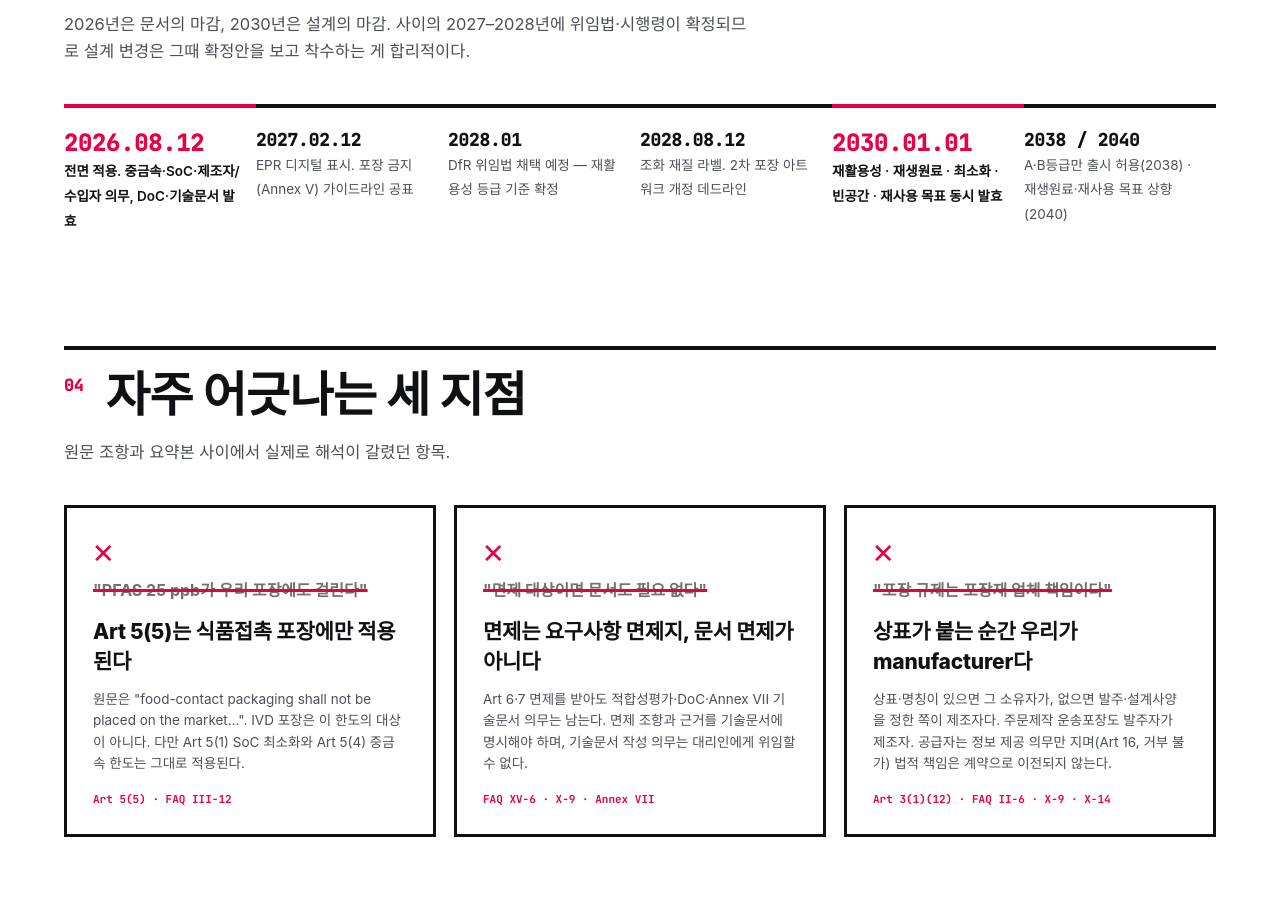
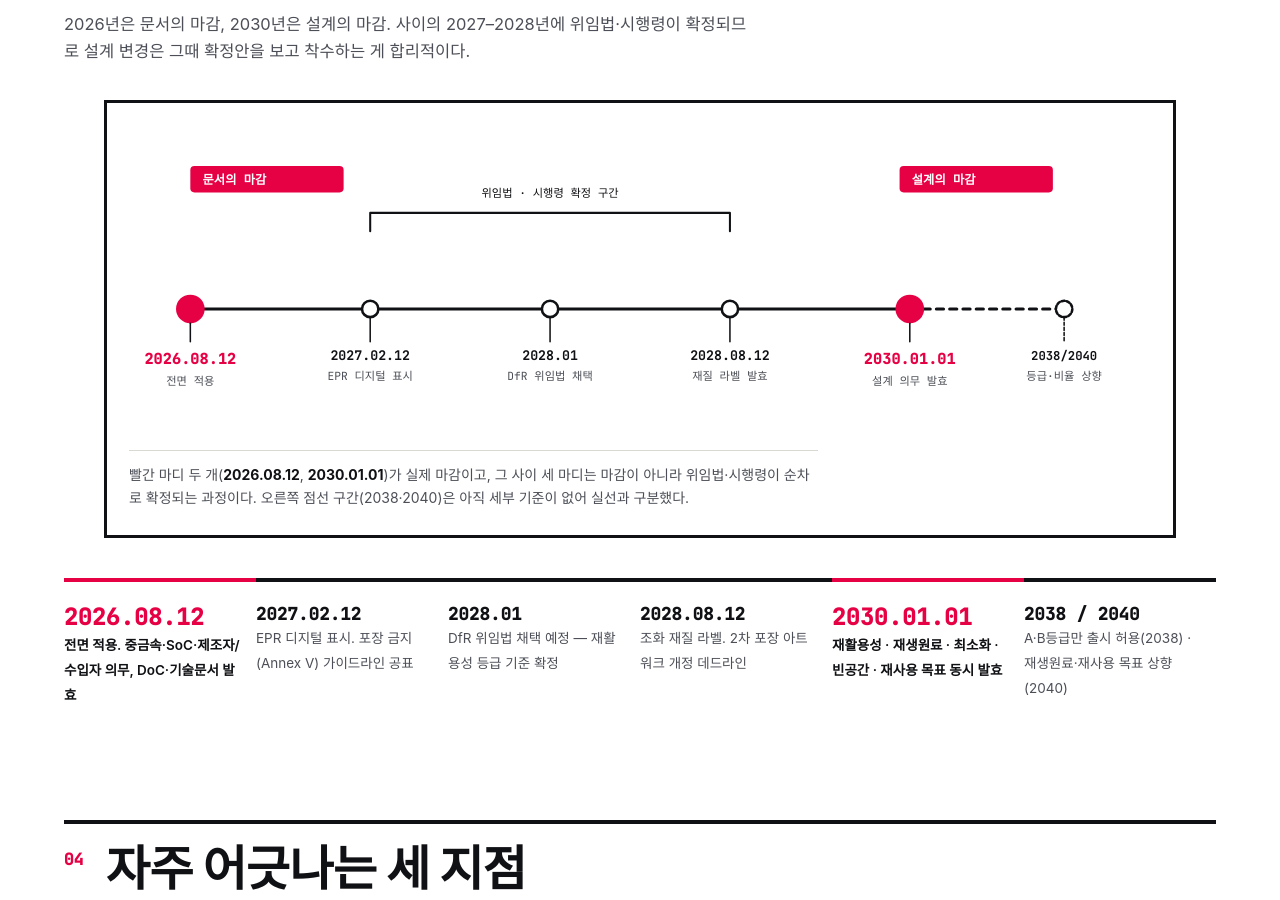
Before and after one commit to mungbws1031/ppwr-ivd-packaging, a plain HTML site: page index.html in a window 1280 px wide. Shown: the part 3960-4860 px from the top of the page. Drawn offline with Linux system fonts and the light colour scheme; a web font is replaced by a local one.

Commit message:
feat: 03 두 개의 마감 섹션에 타임라인 다이어그램 추가
Co-Authored-By: Claude Sonnet 5 <noreply@anthropic.com>

```diff
--- a/index.html
+++ b/index.html
@@ -433,6 +433,67 @@ footer .warn{color:#fff!important;font-weight:700;display:block;margin-top:14px;
 <section>
   <div class="sechead" data-rv><span class="secnum">03</span><h2>두 개의 마감</h2></div>
   <p class="sublede" data-rv>2026년은 문서의 마감, 2030년은 설계의 마감. 사이의 2027–2028년에 위임법·시행령이 확정되므로 설계 변경은 그때 확정안을 보고 착수하는 게 합리적이다.</p>
+
+  <figure class="layerfig" data-rv>
+    <svg viewBox="0 0 1000 300" role="img" aria-label="2026년 8월 12일 문서 마감과 2030년 1월 1일 설계 마감이라는 두 개의 큰 마감 사이에, 2027~2028년 위임법·시행령 확정 구간이 있고 그 뒤로 2038·2040년의 불확실한 상향 구간이 점선으로 이어지는 타임라인">
+      <g stroke-linejoin="round" stroke-linecap="round">
+        <!-- 확정 구간 브래킷 -->
+        <path d="M236,86 h352 M236,86 v18 M588,86 v18" fill="none" stroke="currentColor" stroke-width="2"/>
+        <text x="412" y="70" class="mono" text-anchor="middle" font-size="11" fill="var(--ink)">위임법 · 시행령 확정 구간</text>
+
+        <!-- 두 마감 칩 -->
+        <rect x="60" y="40" width="150" height="26" rx="4" fill="var(--red)"/>
+        <text x="72" y="58" class="mono" font-size="12" font-weight="700" fill="#fff">문서의 마감</text>
+        <rect x="754" y="40" width="150" height="26" rx="4" fill="var(--red)"/>
+        <text x="766" y="58" class="mono" font-size="12" font-weight="700" fill="#fff">설계의 마감</text>
+
+        <!-- 축 -->
+        <line x1="60" y1="180" x2="764" y2="180" stroke="currentColor" stroke-width="3"/>
+        <line x1="764" y1="180" x2="915" y2="180" stroke="currentColor" stroke-width="3" stroke-dasharray="7 6"/>
+
+        <!-- 마디: 2026.08.12 (앵커) -->
+        <circle cx="60" cy="180" r="14" fill="var(--red)"/>
+        <line x1="60" y1="194" x2="60" y2="212" stroke="currentColor" stroke-width="1.5"/>
+        <text x="60" y="234" class="mono" text-anchor="middle" font-size="15" font-weight="800" fill="var(--red)">2026.08.12</text>
+        <text x="60" y="254" class="mono" text-anchor="middle" font-size="11" fill="#4C4F57">전면 적용</text>
+
+        <!-- 마디: 2027.02.12 -->
+        <circle cx="236" cy="180" r="8" fill="#fff" stroke="currentColor" stroke-width="2.5"/>
+        <line x1="236" y1="188" x2="236" y2="212" stroke="currentColor" stroke-width="1.5"/>
+        <text x="236" y="230" class="mono" text-anchor="middle" font-size="13" font-weight="700" fill="var(--ink)">2027.02.12</text>
+        <text x="236" y="250" class="mono" text-anchor="middle" font-size="11" fill="#4C4F57">EPR 디지털 표시</text>
+
+        <!-- 마디: 2028.01 -->
+        <circle cx="412" cy="180" r="8" fill="#fff" stroke="currentColor" stroke-width="2.5"/>
+        <line x1="412" y1="188" x2="412" y2="212" stroke="currentColor" stroke-width="1.5"/>
+        <text x="412" y="230" class="mono" text-anchor="middle" font-size="13" font-weight="700" fill="var(--ink)">2028.01</text>
+        <text x="412" y="250" class="mono" text-anchor="middle" font-size="11" fill="#4C4F57">DfR 위임법 채택</text>
+
+        <!-- 마디: 2028.08.12 -->
+        <circle cx="588" cy="180" r="8" fill="#fff" stroke="currentColor" stroke-width="2.5"/>
+        <line x1="588" y1="188" x2="588" y2="212" stroke="currentColor" stroke-width="1.5"/>
+        <text x="588" y="230" class="mono" text-anchor="middle" font-size="13" font-weight="700" fill="var(--ink)">2028.08.12</text>
+        <text x="588" y="250" class="mono" text-anchor="middle" font-size="11" fill="#4C4F57">재질 라벨 발효</text>
+
+        <!-- 마디: 2030.01.01 (앵커) -->
+        <circle cx="764" cy="180" r="14" fill="var(--red)"/>
+        <line x1="764" y1="194" x2="764" y2="212" stroke="currentColor" stroke-width="1.5"/>
+        <text x="764" y="234" class="mono" text-anchor="middle" font-size="15" font-weight="800" fill="var(--red)">2030.01.01</text>
+        <text x="764" y="254" class="mono" text-anchor="middle" font-size="11" fill="#4C4F57">설계 의무 발효</text>
+
+        <!-- 마디: 2038 / 2040 (불확실 구간) -->
+        <circle cx="915" cy="180" r="8" fill="#fff" stroke="currentColor" stroke-width="2.5" stroke-dasharray="3 2"/>
+        <line x1="915" y1="188" x2="915" y2="212" stroke="currentColor" stroke-width="1.5" stroke-dasharray="3 2"/>
+        <text x="915" y="230" class="mono" text-anchor="middle" font-size="12" font-weight="700" fill="var(--ink)">2038/2040</text>
+        <text x="915" y="250" class="mono" text-anchor="middle" font-size="11" fill="#4C4F57">등급·비율 상향</text>
+      </g>
+    </svg>
+    <figcaption>
+      빨간 마디 두 개(<b>2026.08.12</b>, <b>2030.01.01</b>)가 실제 마감이고, 그 사이 세 마디는 마감이 아니라
+      위임법·시행령이 순차로 확정되는 과정이다. 오른쪽 점선 구간(2038·2040)은 아직 세부 기준이 없어 실선과 구분했다.
+    </figcaption>
+  </figure>
+
   <div class="rail" data-rv>
     <div class="mk hot"><span class="d">2026.08.12</span><span class="l">전면 적용. 중금속·SoC·제조자/수입자 의무, DoC·기술문서 발효</span></div>
     <div class="mk"><span class="d">2027.02.12</span><span class="l">EPR 디지털 표시. 포장 금지(Annex V) 가이드라인 공표</span></div>
```
